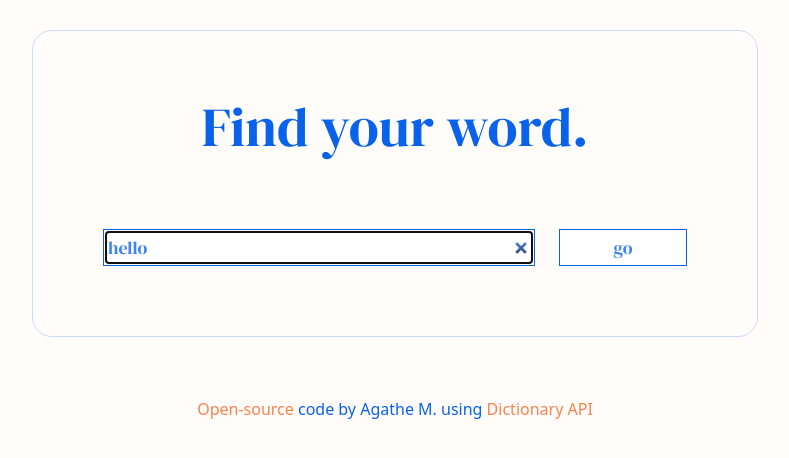
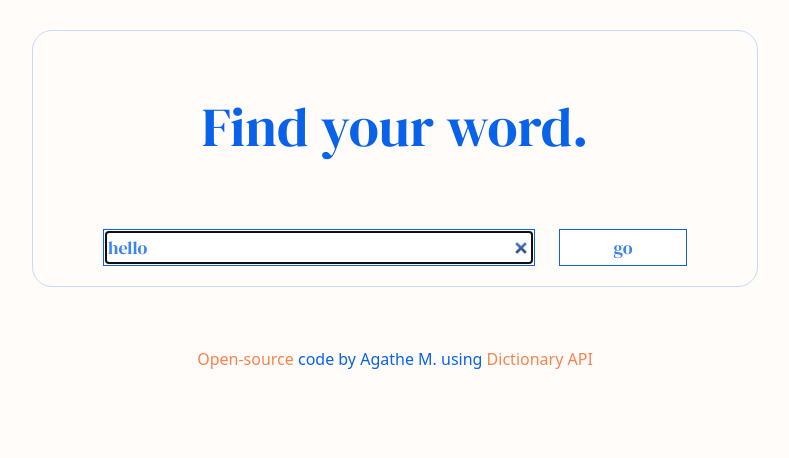
Before and after one commit to AgatheMarieM/react-dictionary, a React (Create React App) app: page / in a window 1280 px wide. Shown: the top 458 px of the page, without its empty margins (245-1034 px from the left). Built offline with nearby package versions, Linux system fonts and the light colour scheme; no server answers.

Commit message:
updated css (margins, colors)

```diff
--- a/src/App.css
+++ b/src/App.css
@@ -1,11 +1,14 @@
+.App {
+    max-width: 1200px;
+    margin: 0 auto;
+}
 
 .App main {
     border: 1px solid #0963ea38;
     border-radius: 20px;
     font-family: 'DM Serif Display', serif;
     margin: 30px auto;
-    max-width: 1000px;
-    padding: 40px 70px 70px;
+    padding: 40px 70px 20px;
 
 }
 
--- a/src/Phonetics.css
+++ b/src/Phonetics.css
@@ -4,6 +4,11 @@
 }
 
 .Phonetics .phoneticAudio {
+    color: #f8834db4;
+
+}
+
+.Phonetics .phoneticAudio:hover {
     color: #0963eab0;
 
 }
```
Also changed, not shown: src/Synonyms.js (indentation only).
